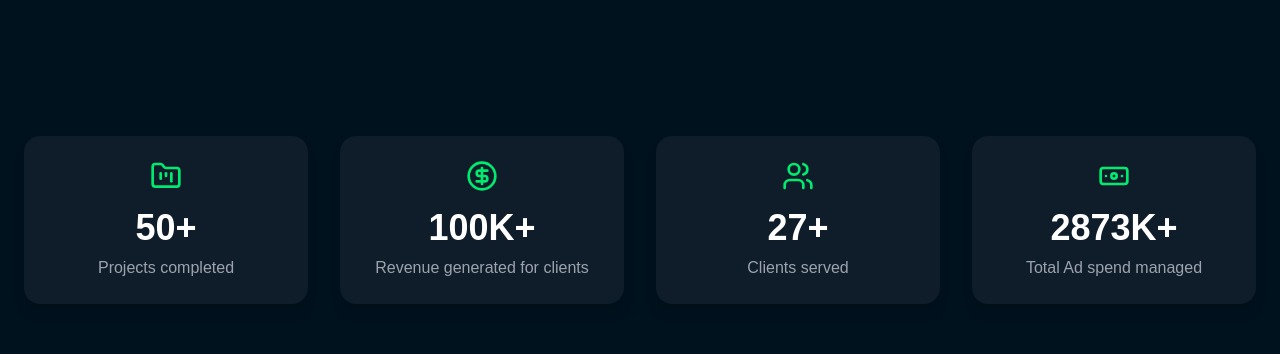
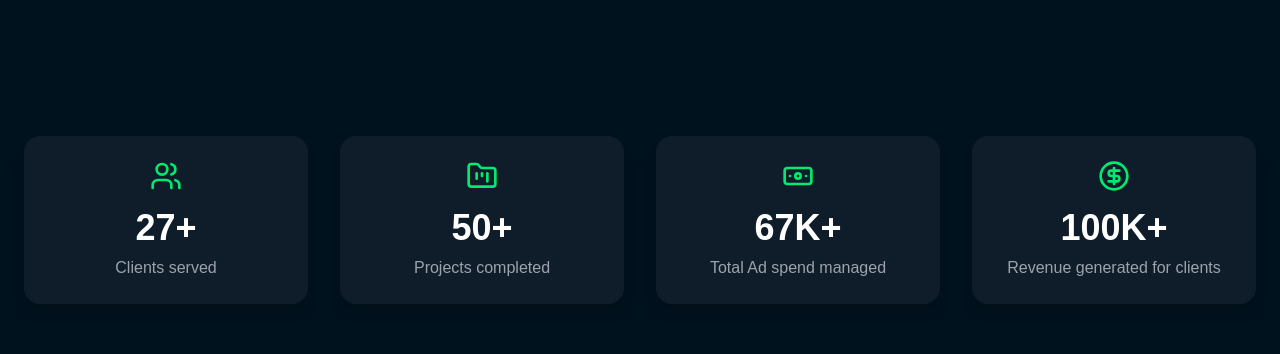
Before and after one commit to kendrekaran/zentor, a Next.js app: page / in a window 1280 px wide. Shown: the part 1760-2114 px from the top of the page. Built offline with nearby package versions, Linux system fonts and the light colour scheme.

Commit message:
Updated Code

```diff
--- a/components/HeroSection.tsx
+++ b/components/HeroSection.tsx
@@ -1,6 +1,6 @@
 "use client";
 
-import React, { useState, useEffect } from "react";
+import React, { useState, useEffect, useCallback } from "react";
 import Link from "next/link";
 import Image from "next/image";
 import { Menu, Moon, Sun, Twitter, Linkedin, ArrowRight, X, Instagram } from "lucide-react";
@@ -67,6 +67,16 @@ export default function HeroSection() {
       element.scrollIntoView({ behavior: 'smooth' });
     }
   };
+
+  const resetWindowScrollPosition = useCallback(() => window.scrollTo(0, 0), [])
+
+  useEffect(() => {
+    window.onbeforeunload = function () {
+      resetWindowScrollPosition()
+    }
+  }, [resetWindowScrollPosition])
+
+
 
   const fadeInUp = {
     initial: { opacity: 0, y: 20 },
--- a/components/Stats.tsx
+++ b/components/Stats.tsx
@@ -4,10 +4,10 @@ import { Banknote, CircleDollarSignIcon, FolderKanban, Users } from 'lucide-reac
 import { useCounter } from '@/utils/useCounter';
 
 const stats = [
+    { icon: Users, label: 'Clients served', value: 27, suffix: '+' },
   { icon: FolderKanban, label: 'Projects completed', value: 50, suffix: '+' },
-  { icon: CircleDollarSignIcon, label: 'Revenue generated for clients', value: 100, isDecimal: false, suffix: 'K+' },
-  { icon: Users, label: 'Clients served', value: 27, suffix: '+' },
-  { icon: Banknote, label: 'Total Ad spend managed', value: 2873, suffix : 'K+' }
+  { icon: Banknote, label: 'Total Ad spend managed', value: 67, suffix : 'K+' },
+  { icon: CircleDollarSignIcon, label: 'Revenue generated for clients', value: 100, isDecimal: false, suffix: 'K+' }
 ];
 
 const Stats = () => {
--- a/pages/index.tsx
+++ b/pages/index.tsx
@@ -1,6 +1,5 @@
 "use client";
 
-import { useCallback, useEffect } from "react";
 import Contact from "@/components/Contact";
 import Footer from "@/components/Footer";
 import HeroSection from "@/components/HeroSection";
@@ -11,14 +10,6 @@ import Testimonials from "@/components/Testimonials";
 
 
 export default function Home() {
-  const resetWindowScrollPosition = useCallback(() => window.scrollTo(0, 0), [])
-
-  useEffect(() => {
-    window.onbeforeunload = function () {
-      resetWindowScrollPosition()
-    }
-  }, [resetWindowScrollPosition])
-
 
   return (
    <div>
```
